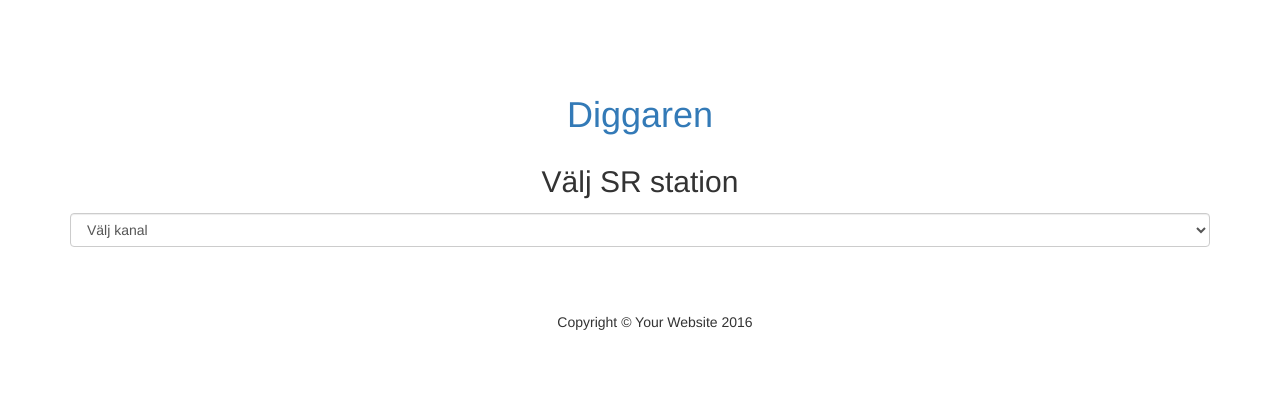
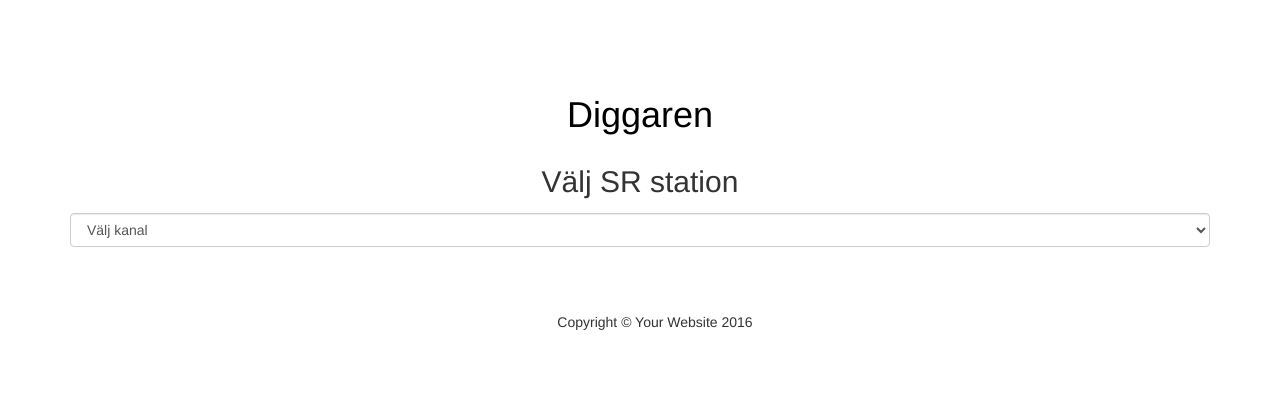
Before and after one commit to mariaholmberg283/WebbtjansterGruppDiggarn, a Flask app: template templates/index.html in a window 1280 px wide. Shown: the part 350-770 px from the top of the page. Run offline with Flask 2, Linux system fonts and the light colour scheme; the template is opened without the code that fills it, so the values that code supplies are empty; some libraries are stand-ins or nearby versions.

Commit message:
link underline

```diff
--- a/static/css/full-width-pics.css
+++ b/static/css/full-width-pics.css
@@ -44,6 +44,13 @@ section {
     margin: 30px 0;
     font-size: 4em;
 }
+ #headdiggaren {
+        text-decoration: none;
+        color: black;
+    }
+a#headdiggaren:hover {
+    text-decoration: underline;
+}
 
 .section-lead {
     margin: 30px 0;
@@ -66,4 +73,5 @@ footer {
     .section-heading {
         font-size: 2em;
     }
+
 }
```
